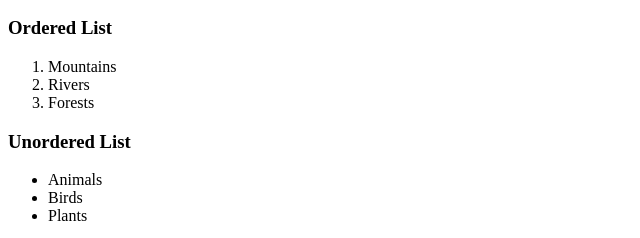
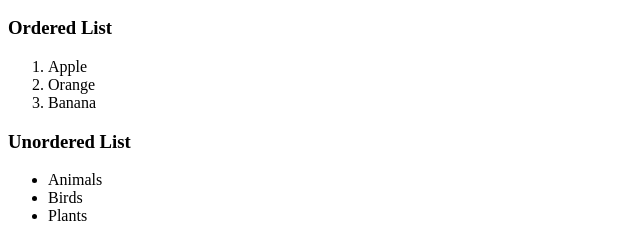
Before and after one commit to revathibokka-3/frontend_project, a plain HTML site: page index.html in a window 1280 px wide. Shown: the part 704-942 px from the top of the page, 0-640 px from the left. Drawn offline with Linux system fonts and the light colour scheme.

Commit message:
Saved my project changes

```diff
--- a/index.html
+++ b/index.html
@@ -47,9 +47,9 @@
 
     <h3>Ordered List</h3>
     <ol>
-      <li>Mountains</li>
-      <li>Rivers</li>
-      <li>Forests</li>
+      <li>Apple</li>
+      <li>Orange</li>
+      <li>Banana</li>
     </ol>
 
     <h3>Unordered List</h3>
```
